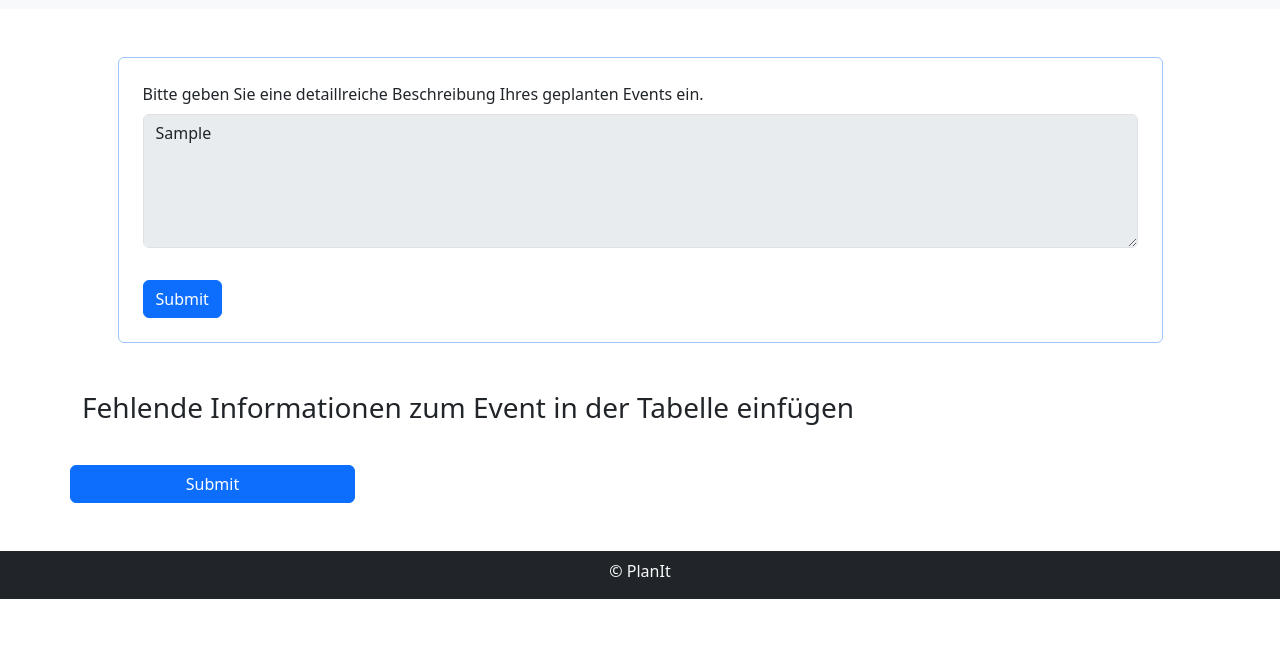
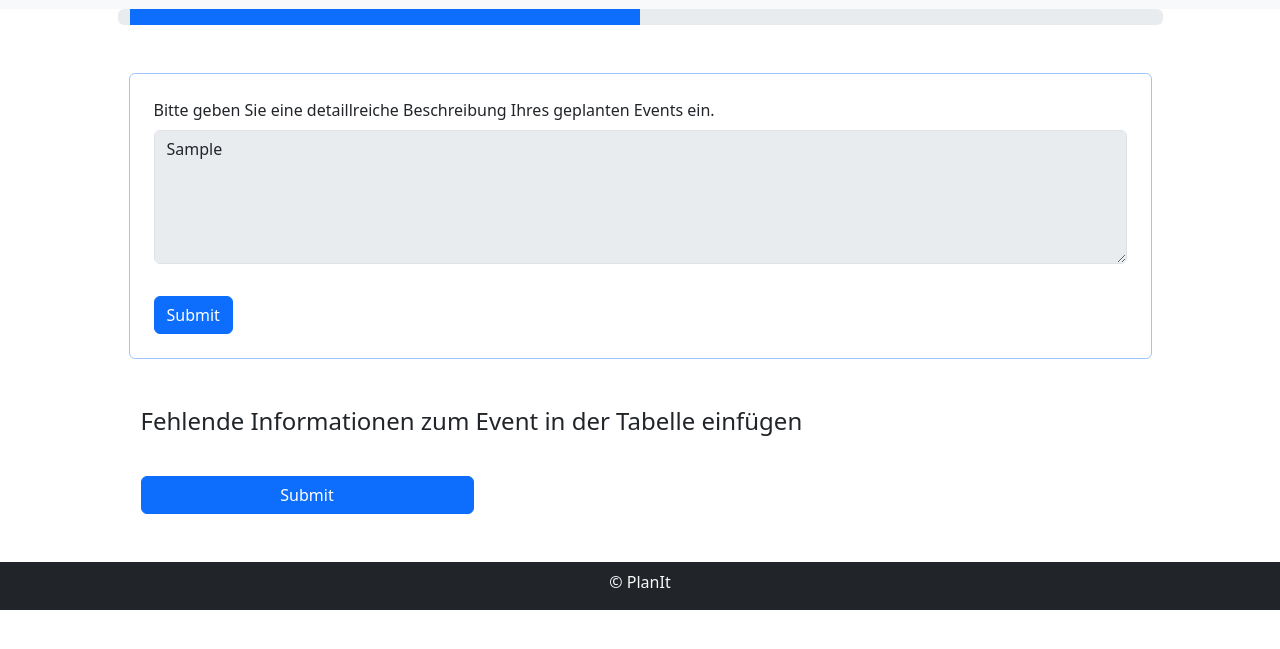
Before and after one commit to mogisler/Hackaton25, a website: page index.html in a window 1280 px wide. Both pictures are taken after typing "Sample" into the empty fields and a click on the button "Submit". Shown: the part 75-724 px from the top of the page. Drawn offline with nearby package versions, Linux system fonts and the light colour scheme; no server answers.

Commit message:
change design index.html

```diff
--- a/index.html
+++ b/index.html
@@ -149,11 +149,6 @@
     </script>
 
 
-
-
-
-
-
 </head>
 
 <body>
@@ -167,9 +162,15 @@
         </nav>
     </header>
     <main>
+        <div class="container">
+            <div class="row justify-content-center">
+                <div class="col-11 progress">
+                    <div class="progress-bar" role="progressbar" id="progress" aria-valuemin="0" aria-valuemax="100">
+                    </div>
+                </div>
+            </div>
             <div class="container my-5">
                 <div class="row justify-content-center">
-
                     <form id="eventForm" class="col-11 my-auto border border-primary-subtle p-4 rounded">
                         <div class="mb-3">
                             <label for="eventDescription" class="form-label">Bitte geben Sie eine detaillreiche
@@ -185,21 +186,24 @@
                     </form>
                 </div>
             </div>
-        <div class="container my-4 d-none" id="detailsContainer">
+            <div class="container my-4 d-none col-11 justify-content-center" id="detailsContainer">
                 <div class="row">
-                <h3>Fehlende Informationen zum Event in der Tabelle einfügen</h3>
+                    <div class="col">
+                        <h4>Fehlende Informationen zum Event in der Tabelle einfügen</h4>
                         <table class="table table-bordered">
                             <tbody id="tableBody">
                                 <!-- Rows will be dynamically added here -->
                             </tbody>
                         </table>
-                <button id="submitDetails" class="btn btn-primary mt-3 col-3">Submit</button>
+                        <button id="submitDetails" class="btn btn-primary mt-3 col-11 col-md-4">Submit</button>
                     </div>
                 </div>
-        <div class="container my-5 d-none" id="lastAnswerContainer">
+            </div>
+            <div class="container my-5 d-none justify-content-center" id="lastAnswerContainer">
                 <div class="row">
                     <div class="col">
-                    <table class="table table-bordered table-striped">
+
+                        <table class="col-11 table table-bordered table-striped">
                             <tbody id="letzteTabelle">
                                 <!-- Die Tabelle wird dynamisch generiert -->
                             </tbody>
@@ -228,6 +232,9 @@
             document.getElementById('eventDescription').setAttribute("readonly", true);
             document.getElementById('eventDescription').setAttribute("disabled", true);
             document.getElementById('detailsContainer').classList.remove('d-none');
+            document.getElementById('progress').style.width = '50%';
+
+
         });
 
 
@@ -235,6 +242,7 @@
             document.getElementById('tableBody').parentElement.parentElement.style.opacity = '0.5';
             document.getElementById('tableBody').parentElement.parentElement.style.pointerEvents = 'none';
             document.getElementById('lastAnswerContainer').classList.remove('d-none');
+            document.getElementById('progress').style.width = '100%';
         });
     </script>
 </body>
```
Lines whose indentation alone changed are shown as unchanged.
